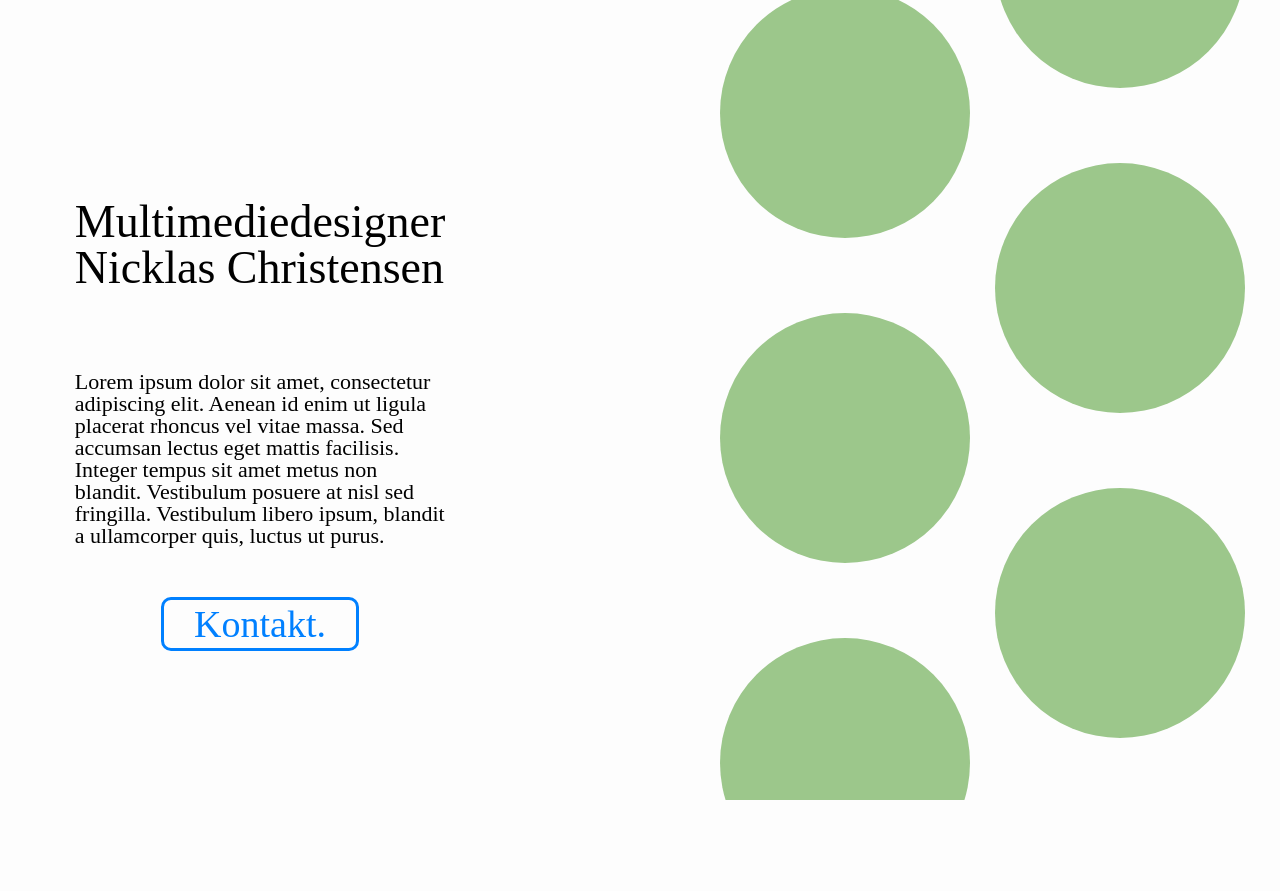
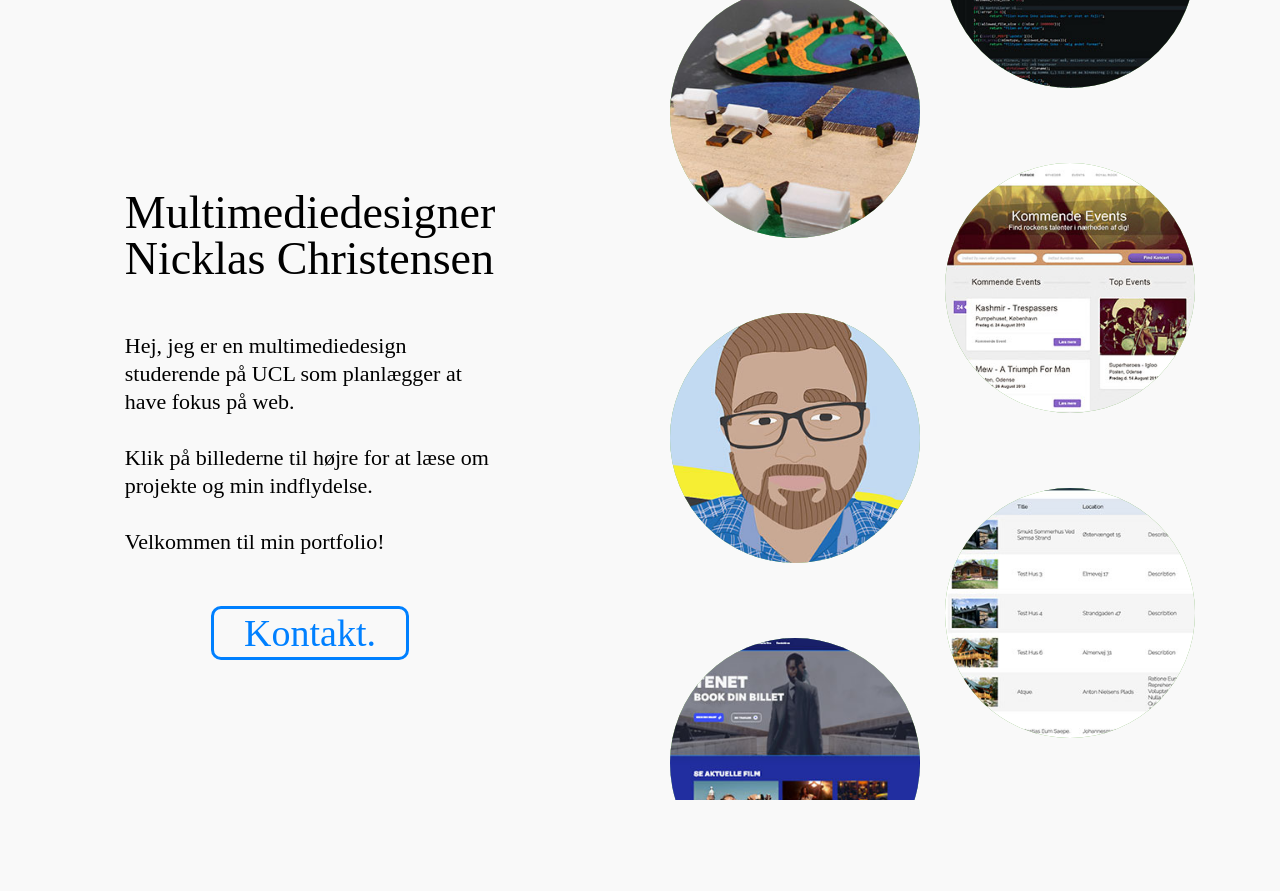
Before and after one commit to NickuWasTaken/Portfolio, a plain HTML site: page Portfolio/index.html in a window 1280 px wide. Shown: the top 891 px of the page. Drawn offline with Linux system fonts and the light colour scheme.

Commit message:
lavet billeder til portfolie links

```diff
--- a/Portfolio/css/master.css
+++ b/Portfolio/css/master.css
@@ -3,7 +3,7 @@
 }
 
 body{
-	background-color: #FDFDFD;
+	background-color: #F9F9F9;
 }
 
 .container{
@@ -28,7 +28,8 @@ body{
 .container p{
 	font-family: rawline;
 	font-size: 22px;
-	margin-top: 80px;
+	margin-top: 50px;
+	line-height: 28px;
 }
 
 .kontakt-btn{
@@ -43,7 +44,6 @@ body{
 }
 
 .beam-container{
-	margin-left: 100px;
 	margin-right: 100px;
 }
 
@@ -52,16 +52,23 @@ body{
 }
 
 .imgbeam > div{
-	min-height: 250px;
-	min-width: 250px;
-	max-height: 300px;
-	max-width: 300px;
+	max-height: 250px;
+	max-width: 250xp;
 	border-radius: 150px;
 	background-color: #9CC78B;
 	display: block;
 	margin-top: 75px;
 }
 
+.imgbeam > div > img{
+	height: 250px;
+	width: 250px;
+	border-radius: 150px;
+	background-color: #9CC78B;
+	display: block;
+}
+
+.project-wrapper
 
 
 .project-wrapper-text{
--- a/Portfolio/index.html
+++ b/Portfolio/index.html
@@ -18,7 +18,8 @@
 				Nicklas Christensen
 			</h1>
 			<p class="">
-				Lorem ipsum dolor sit amet, consectetur adipiscing elit. Aenean id enim ut ligula placerat rhoncus vel vitae massa. Sed accumsan lectus eget mattis facilisis. Integer tempus sit amet metus non blandit. Vestibulum posuere at nisl sed fringilla. Vestibulum libero ipsum, blandit a ullamcorper quis, luctus ut purus.
+				Hej, jeg er en multimediedesign studerende på UCL som planlægger at have fokus på web. <br><br> Klik på billederne til højre for at læse om projekte og min indflydelse. <br><br>
+				Velkommen til min portfolio!
 			</p>
 			<dic class="center kontakt-btn">
 				<a href="" class="kontakt-btn">Kontakt.</a>
@@ -27,25 +28,25 @@
 
 		<div class="beam-container flex">
 			<div class="imgbeam flex fdc">
-				<div></div>
-				<div></div>
-				<div></div>
+				<div><img src="img/circles/city-table.jpg" alt=""></div>
+				<div><img src="img/circles/portait.jpg" alt=""></div>
+				<div><img src="img/circles/redesign-bio.jpg" alt=""></div>
 			</div>
 
 			<div class="imgbeam flex fdc">
-				<div style="margin-top: -75px;"></div>
-				<div></div>
-				<div></div>
+				<div style="margin-top: -75px;"><img src="img/circles/kode.jpg" alt=""></div>
+				<div><img src="img/circles/royalrock.jpg" alt=""></div>
+				<div><img src="img/circles/crud.jpg" alt=""></div>
 			</div>
 		</div>
 	</div>
 
 	<div class="container flex jfcc aic full">
 		<div class="project-wrapper-text">
-			<h1>Projekt Navn</h1>
+			<h1>Redesign af Biografen1-2</h1>
 			<p>Lorem, ipsum dolor sit amet consectetur adipisicing elit. Nulla iste eligendi maiores, fuga quisquam neque eaque architecto et consequatur. Excepturi, officiis? Hic neque tenetur delectus soluta nesciunt tempora deleniti ea! Lorem ipsum dolor sit amet consectetur, adipisicing elit. Repellat, magnam vitae officiis et possimus autem accusantium ipsum impedit! Maxime eius quae adipisci ratione deserunt labore molestias, delectus, voluptatibus esse obcaecati.</p>
 		</div>
-		<img src="img/royalRockFestival.png" alt="" class="project-img">
+		<img src="img/biografen1-2.png" alt="" class="project-img">
 	</div>
 
 	<div class="container flex jfcc aic full">
```
Also changed, not shown: Portfolio/img/circles/city-table.jpg (added), Portfolio/img/circles/crud.jpg (added), Portfolio/img/circles/kode.jpg (added), Portfolio/img/circles/portait.jpg (added), Portfolio/img/circles/redesign-bio.jpg (added), Portfolio/img/circles/royalrock.jpg (added).
